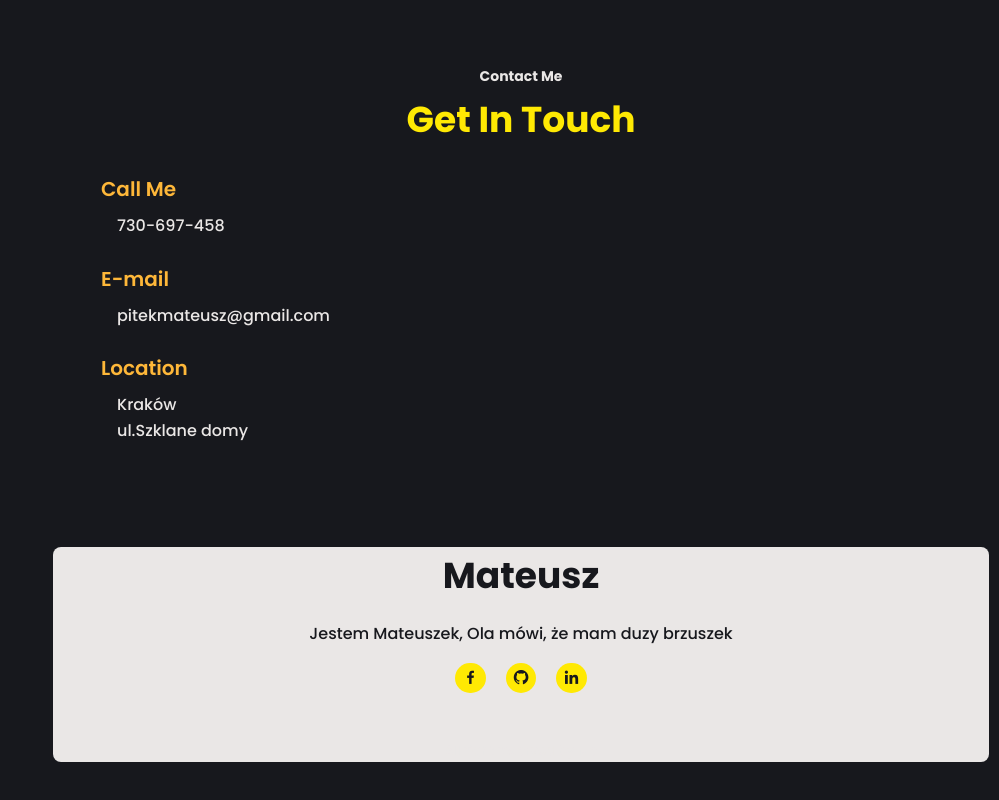
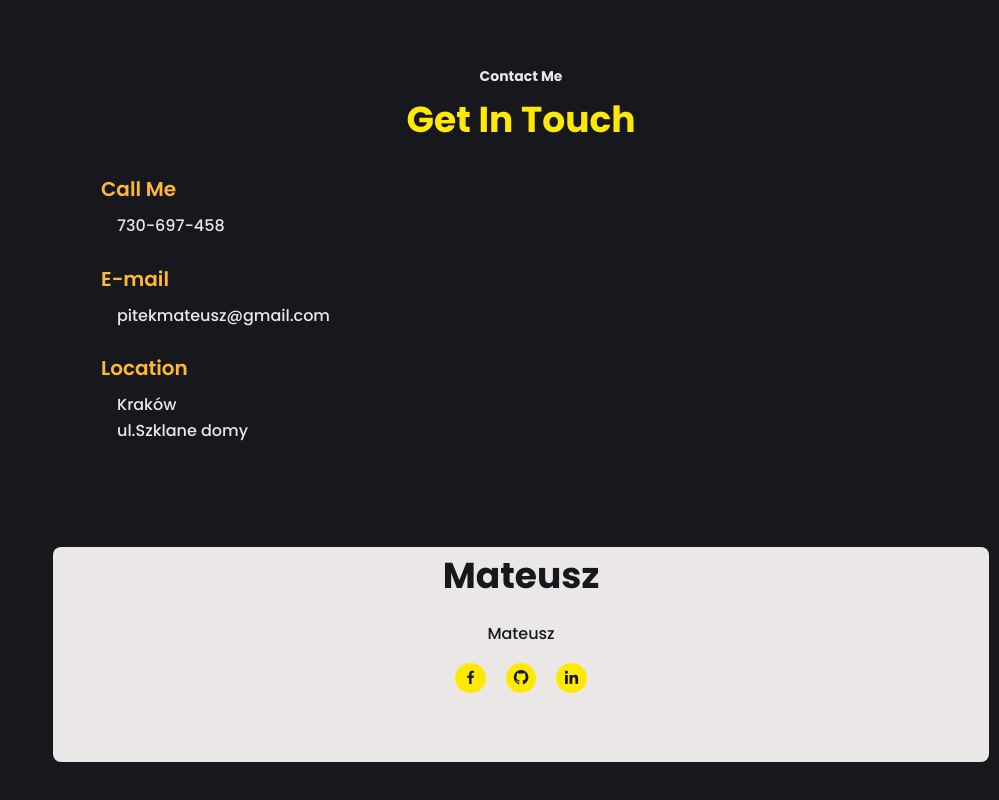
Before and after one commit to PitMat/portfolio, a plain HTML site: page index.html in a window 1280 px wide. Shown: the part 3123-3923 px from the top of the page, without its empty margins (281-1280 px from the left). Drawn offline with nearby package versions, Linux system fonts and the light colour scheme.

Commit message:
Update index.html

```diff
--- a/index.html
+++ b/index.html
@@ -293,7 +293,7 @@
         <footer class="footer section">
             <div class="footer__container bd-grid">
                 <h1 class="footer__title">Mateusz</h1>
-                <p class="footer__description">Jestem Mateuszek, Ola mówi, że mam duzy brzuszek</p>
+                <p class="footer__description">Mateusz </p>
 
                 <div class="footer__social">
                     <a href="#" class="footer__link"><i class='bx bxl-facebook'></i></a>
```
